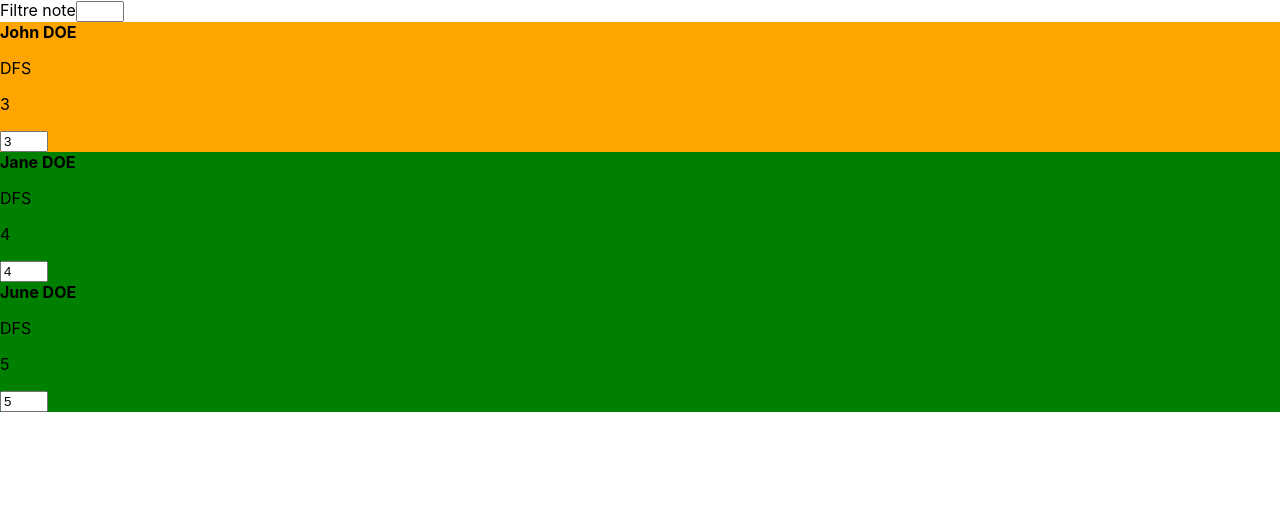
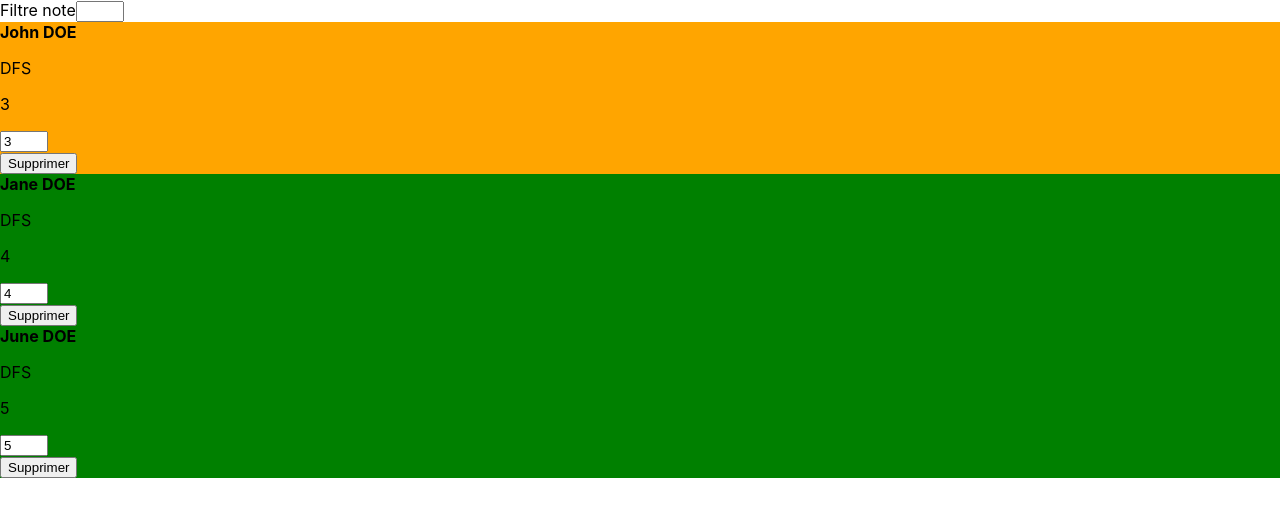
Before and after one commit to GamorySensei/td-studentsapp-react, a React (Create React App) app: page / in a window 1280 px wide. Shown: the top 516 px of the page. Built offline with nearby package versions, Linux system fonts and the light colour scheme.

Commit message:
Ajout de la suppression d'un stagiaire de la liste

```diff
--- a/src/components/Student/Student.js
+++ b/src/components/Student/Student.js
@@ -1,6 +1,6 @@
 import React, { useEffect, useState } from "react";
 
-function Student({ studentProps }){
+function Student({ id, studentProps, onDelete }){
 
     const [note, setNote] = useState(0);
     const [color, setColor] = useState("#fff");
@@ -23,6 +23,10 @@ function Student({ studentProps }){
         }
     }, [note])
 
+    const handleDelete = () => {
+        onDelete(id)
+    }
+
     return (<>
     <div style={ { backgroundColor: color } }>
         <strong>{ studentProps.firstname } { studentProps.lastname }</strong>
@@ -37,6 +41,7 @@ function Student({ studentProps }){
                 onChange={ e => setNote(e.target.value) }
             />
         </div>
+        <button onClick={ handleDelete }>Supprimer</button>
     </div>
     </>)
 
--- a/src/components/Student/StudentList.js
+++ b/src/components/Student/StudentList.js
@@ -1,4 +1,4 @@
-import React, { useState } from "react";
+import React, { useEffect, useState } from "react";
 import Student from './Student';
 import StudentProps from './StudentProps';
 
@@ -9,13 +9,34 @@ let studentsList = [
 ];
 
 function StudentList() {
-    const [students, setStudents] = useState(studentsList);
-    const [filteredStudents, setFilteredStudents] = useState(studentsList);
+    const [students, setStudents] = useState([]);
+    const [filteredStudents, setFilteredStudents] = useState([]);
+
+    useEffect(() => {
+        setStudents(studentsList)
+        setFilteredStudents(studentsList)
+    }, [])
+
+    useEffect(() => {
+        setFilteredStudents(students)
+    }, [students])
 
     const handleFilterNoteChange = (value) => {
-        const filteredStudents = students.filter(student => student.note === parseInt(value));
-        setFilteredStudents(filteredStudents);
-        console.log(filteredStudents);
+        if(value !== "")
+        {
+            const filteredStudents = students.filter(student => student.note === parseInt(value));
+            setFilteredStudents(filteredStudents);
+        }
+        else
+        {
+            setFilteredStudents(students);
+        }
+    }
+
+    const handleStudentDelete = (index) => {
+        let newStudentsList = [...students];
+        newStudentsList.splice(index,1);
+        setStudents(newStudentsList);
     }
 
 	return <>
@@ -25,7 +46,14 @@ function StudentList() {
         </div>
 
 
-        { filteredStudents.map((student,index) => <Student key={ index } studentProps={ student } />)}
+        { filteredStudents.map((student,index) =>
+            <Student
+                key={ index }
+                id={ index }
+                studentProps={ student }
+                onDelete = { (index) => handleStudentDelete(index) }
+            />)
+        }
     </>
 }
 
```
